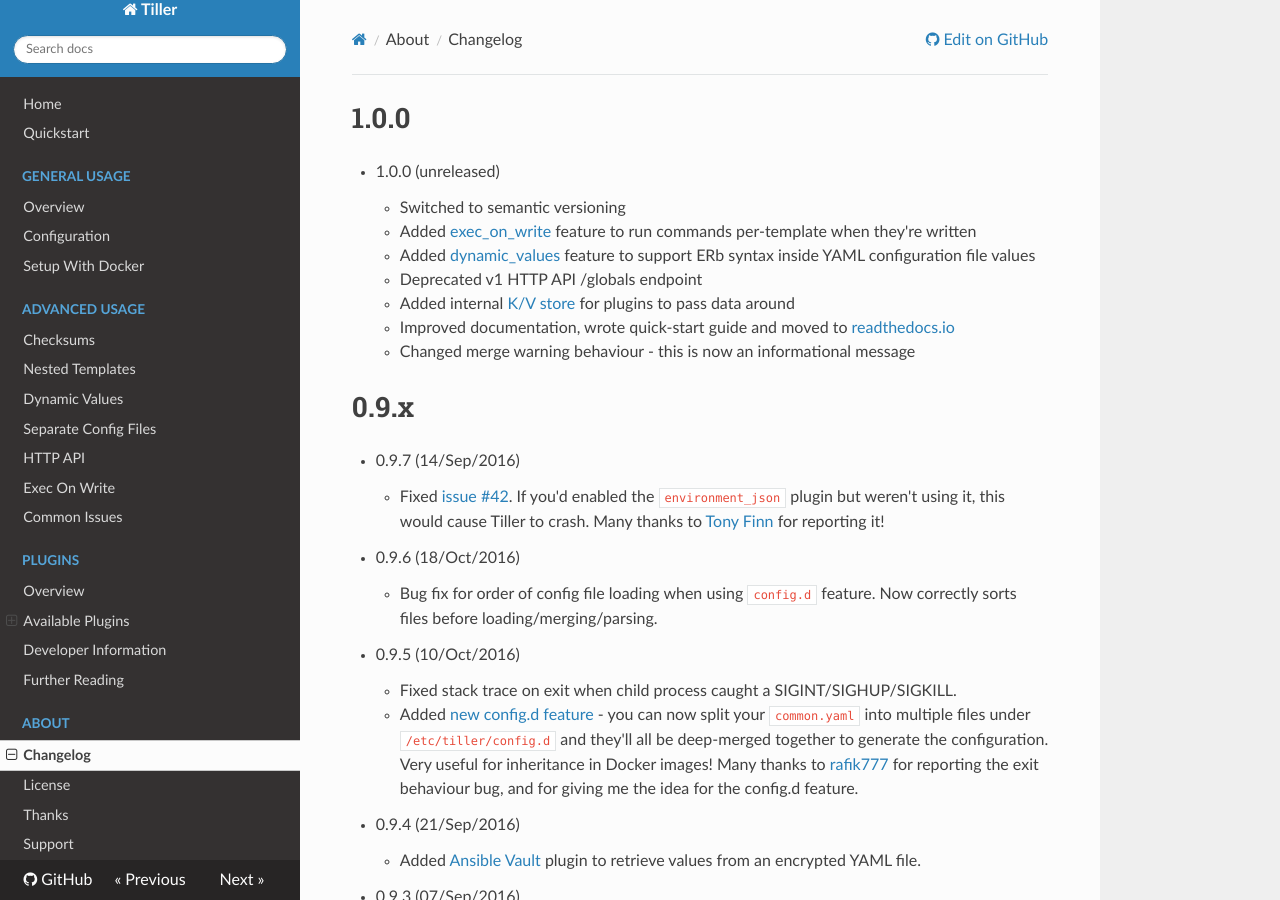
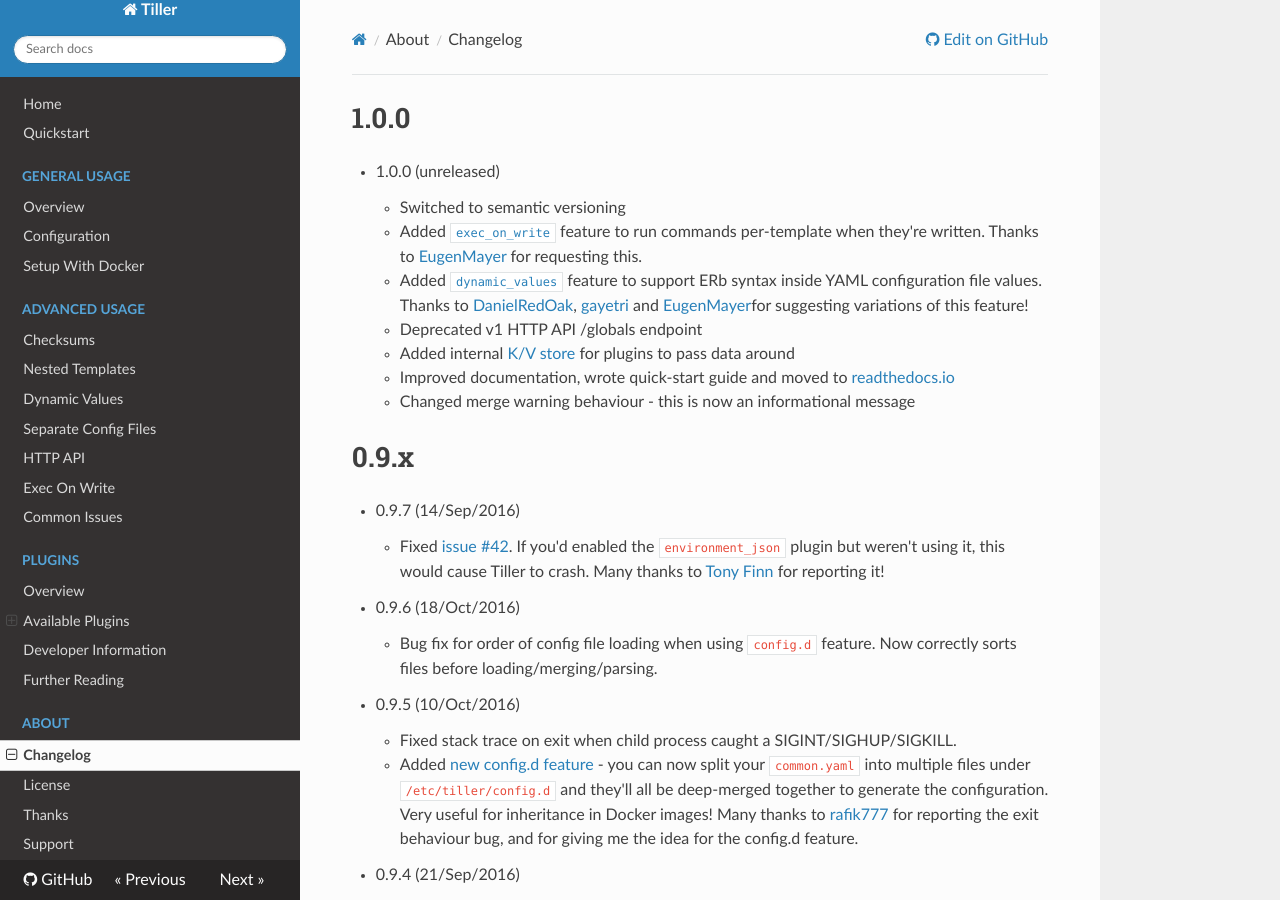
Before and after one commit to markround/tiller, an MkDocs documentation site: the page built from docs/changelog.md, in a window 1280 px wide and 900 px high. Built offline with MkDocs 1.6.1, drawn with Linux system fonts in a browser that asks for light colours; nearby versions of some CDN libraries; old or Windows-style settings are respelled for this version of MkDocs.

Commit message:
Minor docs update

```diff
--- a/docs/changelog.md
+++ b/docs/changelog.md
@@ -3,8 +3,8 @@
   * 1.0.0 (unreleased)
 
     * Switched to semantic versioning
-    * Added [exec_on_write](advanced/exec_on_write.md) feature to run commands per-template when they're written
-    * Added [dynamic_values](advanced/dynamic.md) feature to support ERb syntax inside YAML configuration file values
+    * Added [`exec_on_write`](advanced/exec_on_write.md) feature to run commands per-template when they're written. Thanks to [EugenMayer](https://github.com/EugenMayer) for requesting this.
+    * Added [`dynamic_values`](advanced/dynamic.md) feature to support ERb syntax inside YAML configuration file values. Thanks to [DanielRedOak](https://github.com/DanielRedOak), [gayetri](https://github.com/gayetri) and [EugenMayer](https://github.com/EugenMayer)for suggesting variations of this feature!
     * Deprecated v1 HTTP API /globals endpoint
     * Added internal [K/V store](developers.md#kv-store) for plugins to pass data around
     * Improved documentation, wrote quick-start guide and moved to [readthedocs.io](http://tiller.readthedocs.io)
```
